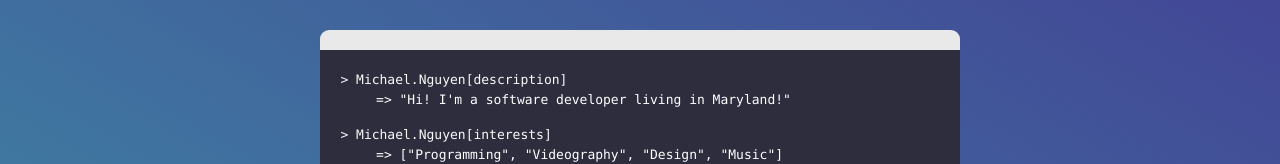
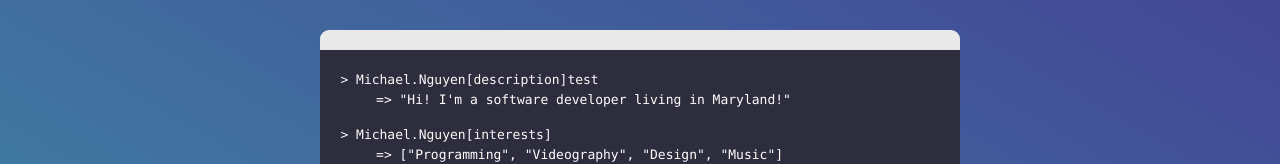
Before and after one commit to mnguyen96/mnguyen96.github.io, a React (Create React App) app: page / in a window 1280 px wide. Shown: the part 239-403 px from the top of the page. Built offline with nearby package versions, Linux system fonts and the light colour scheme.

Commit message:
testing ci

```diff
--- a/src/components/main/index.jsx
+++ b/src/components/main/index.jsx
@@ -9,7 +9,7 @@ export default function Main() {
         <div id="console">
           <div className="contents">
             <p>
-              &gt; Michael.Nguyen[description]
+              &gt; Michael.Nguyen[description]test
               <br />
               <span className="term">
                 {" "}
```
